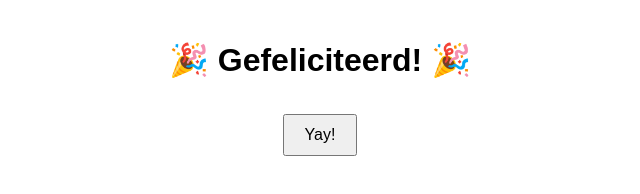
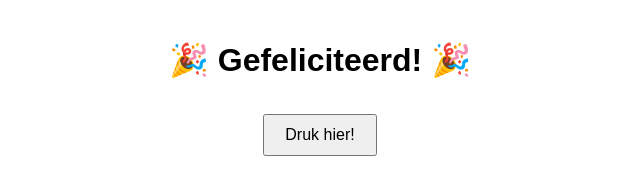
Before and after one commit to DookieWooki/Rekenmachien, a plain HTML site: page tadaa.html in a window 1280 px wide. Shown: the whole page, without its empty margins (320-960 px from the left). Drawn offline with nearby package versions, Linux system fonts and the light colour scheme.

Commit message:
allerlaatste fix

```diff
--- a/tadaa.html
+++ b/tadaa.html
@@ -3,13 +3,13 @@
 <head>
   <meta charset="UTF-8">
   <meta name="viewport" content="width=device-width, initial-scale=1.0">
-  <title>Gefeliciteerd!</title>
+  <title>Gefeliciteerd met je verjaardag!</title>
   <link rel="stylesheet" href="style.css">
   <script src="https://cdn.jsdelivr.net/npm/canvas-confetti@1.6.0/dist/confetti.browser.min.js"></script>
 </head>
 <body>
   <h1>🎉 Gefeliciteerd! 🎉</h1>
-  <button id="startBtn" onclick="startCelebration()">Yay!</button>
+  <button id="startBtn" onclick="startCelebration()">Druk hier!</button>
 
   <div id="celebrationContent">
     <img src="cat.gif" alt="Silly Cat Dance">
```
